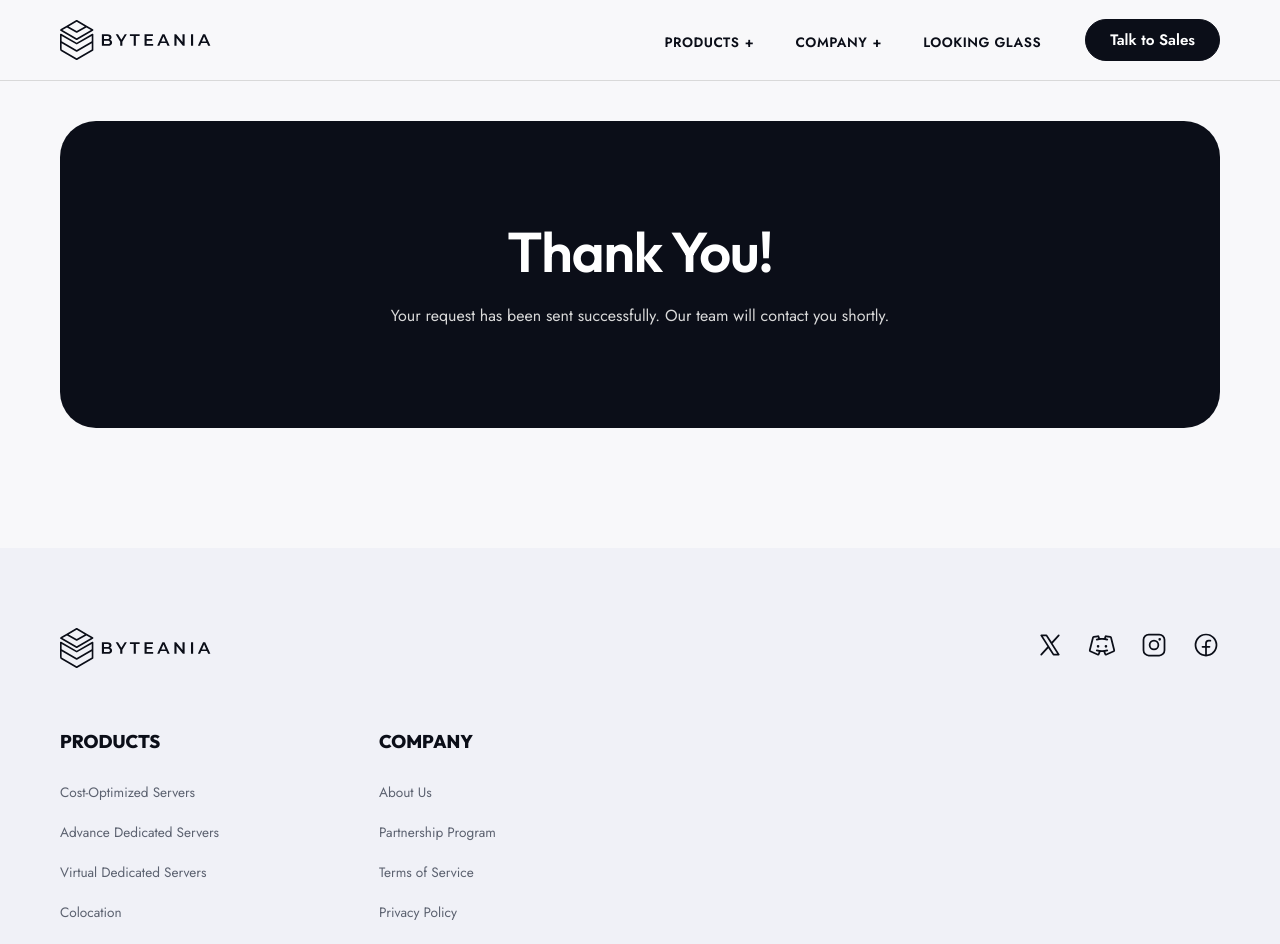
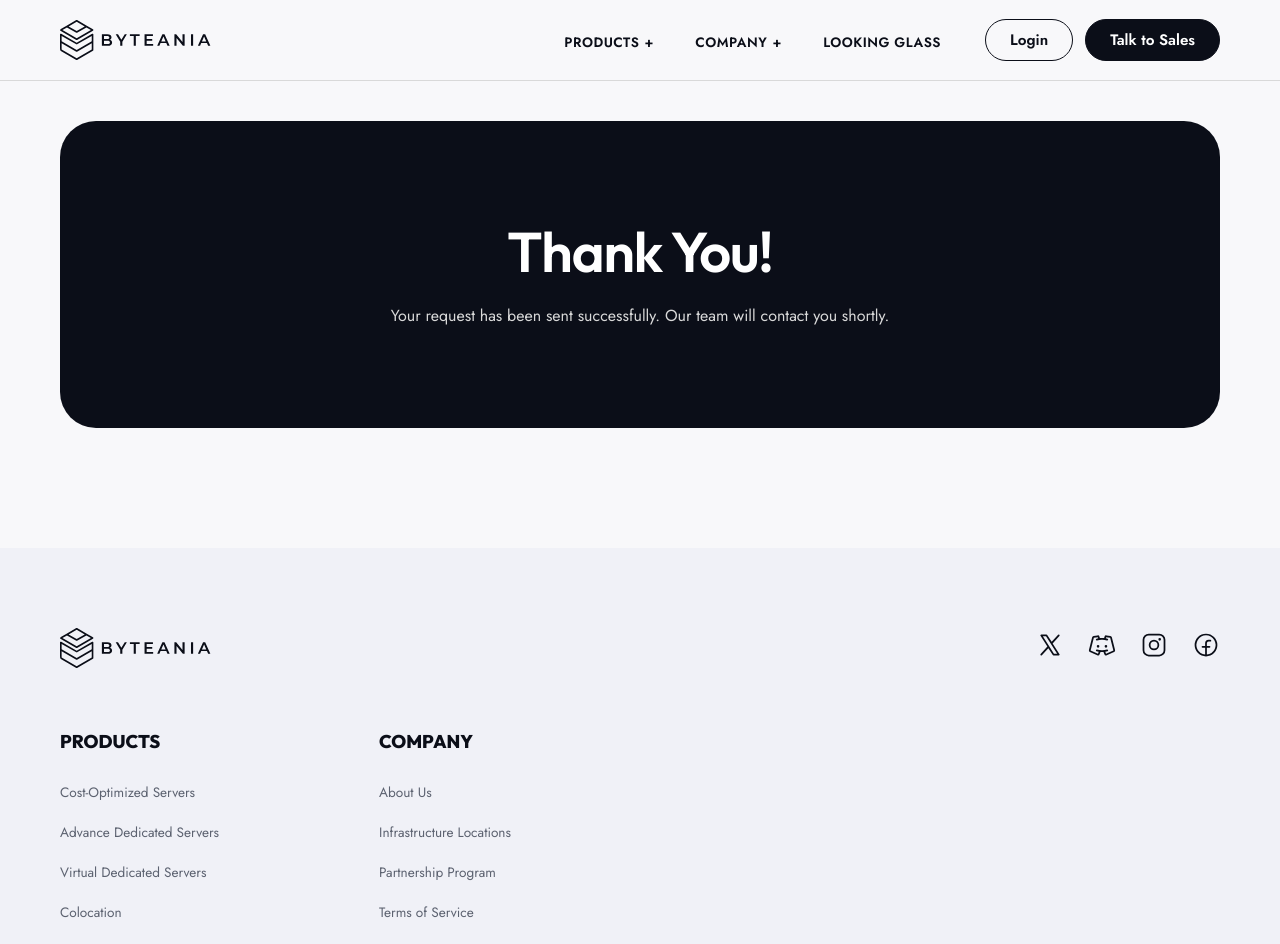
Before and after one commit to souiiii/Bytenia, a React (Vite) app: page /thankyou in a window 1280 px wide. Shown: the top 944 px of the page. Built offline with nearby package versions, Linux system fonts and the light colour scheme; what react-world-flags would draw is missing.

Commit message:
made the changes

```diff
--- a/src/components/Footer/Footer.jsx
+++ b/src/components/Footer/Footer.jsx
@@ -36,7 +36,6 @@ const Footer = () => {
               <li><Link to="/enterprise">Advance Dedicated Servers</Link></li>
               <li><Link to="/vds">Virtual Dedicated Servers</Link></li>
               <li><Link to="/colocation">Colocation</Link></li>
-              <li><Link to="/locations">Infrastructure Locations</Link></li>
               <li><Link to="/looking-glass">Looking Glass</Link></li>
             </ul>
           </div>
@@ -45,6 +44,7 @@ const Footer = () => {
             <h4 className="footer-title">COMPANY</h4>
             <ul className="footer-list">
               <li><Link to="/about-us">About Us</Link></li>
+              <li><Link to="/locations">Infrastructure Locations</Link></li>
               <li><Link to="/partnership-program">Partnership Program</Link></li>
               <li><Link to="/terms-of-service">Terms of Service</Link></li>
               <li><Link to="/privacy-policy">Privacy Policy</Link></li>
--- a/src/components/Navbar/Navbar.jsx
+++ b/src/components/Navbar/Navbar.jsx
@@ -11,10 +11,10 @@ const SUBMENU_DATA = {
     { label: "Cost-Optimized Dedicated Servers", path: "/cost-optimized" },
     { label: "Virtual Dedicated Servers", path: "/vds" },
     { label: "Colocation", path: "/colocation" },
-    { label: "Infrastructure Locations", path: "/locations" },
   ],
   COMPANY: [
     { label: "About Us", path: "/about-us" },
+    { label: "Infrastructure Locations", path: "/locations" },
     { label: "Partnership Program", path: "/partnership-program" },
     { label: "Terms of Service", path: "/terms-of-service" },
     { label: "Privacy Policy", path: "/privacy-policy" },
@@ -26,11 +26,11 @@ const PRODUCTS_ROUTES = [
   "/cost-optimized",
   "/vds",
   "/colocation",
-  "/locations"
 ];
 
 const COMPANY_ROUTES = [
   "/about-us",
+  "/locations",
   "/partnership-program",
   "/terms-of-service",
   "/privacy-policy"
@@ -110,7 +110,7 @@ const Navbar = () => {
             <button
               className="btn-outline login-btn"
               style={{
-                display: "none",
+                display: "inline-flex",
                 padding: "8px 24px",
                 borderRadius: "50px",
                 fontSize: "0.95rem",
@@ -120,7 +120,9 @@ const Navbar = () => {
                 backgroundColor: "transparent",
                 cursor: "pointer",
                 height: "42px",
-                boxSizing: "border-box"
+                boxSizing: "border-box",
+                alignItems: "center",
+                justifyContent: "center"
               }}
             >
               Login
@@ -186,7 +188,6 @@ const Navbar = () => {
               <Link to="/enterprise" className="mobile-sublink" onClick={toggleMenu}>Advance Dedicated Servers</Link>
               <Link to="/vds" className="mobile-sublink" onClick={toggleMenu}>Virtual Dedicated Servers</Link>
               <Link to="/colocation" className="mobile-sublink" onClick={toggleMenu}>Colocation</Link>
-              <Link to="/locations" className="mobile-sublink" onClick={toggleMenu}>Infrastructure Locations</Link>
               <Link to="/looking-glass" className="mobile-sublink" onClick={toggleMenu}>Looking Glass</Link>
             </div>
           </div>
@@ -195,6 +196,7 @@ const Navbar = () => {
             <h3 className="mobile-section-title">COMPANY</h3>
             <div className="mobile-sublinks">
               <Link to="/about-us" className="mobile-sublink" onClick={toggleMenu}>About Us</Link>
+              <Link to="/locations" className="mobile-sublink" onClick={toggleMenu}>Infrastructure Locations</Link>
               <Link to="/partnership-program" className="mobile-sublink" onClick={toggleMenu}>Partnership Program</Link>
               <Link to="/terms-of-service" className="mobile-sublink" onClick={toggleMenu}>Terms of Service</Link>
               <Link to="/privacy-policy" className="mobile-sublink" onClick={toggleMenu}>Privacy Policy</Link>
--- a/src/components/ServerSelection/ServerSelection.jsx
+++ b/src/components/ServerSelection/ServerSelection.jsx
@@ -129,6 +129,7 @@ const ServerSelection = () => {
               <div
                 key={server.id}
                 className={`server-card ${isActive ? "active" : ""}`}
+                onMouseEnter={() => setActiveId(server.id)}
                 onClick={() => setActiveId(server.id)}
               >
                 {!isActive ? (
```
Also changed, not shown: .omg/state/learn-watch.json (added), .omg/state/quota-watch.json (added).
